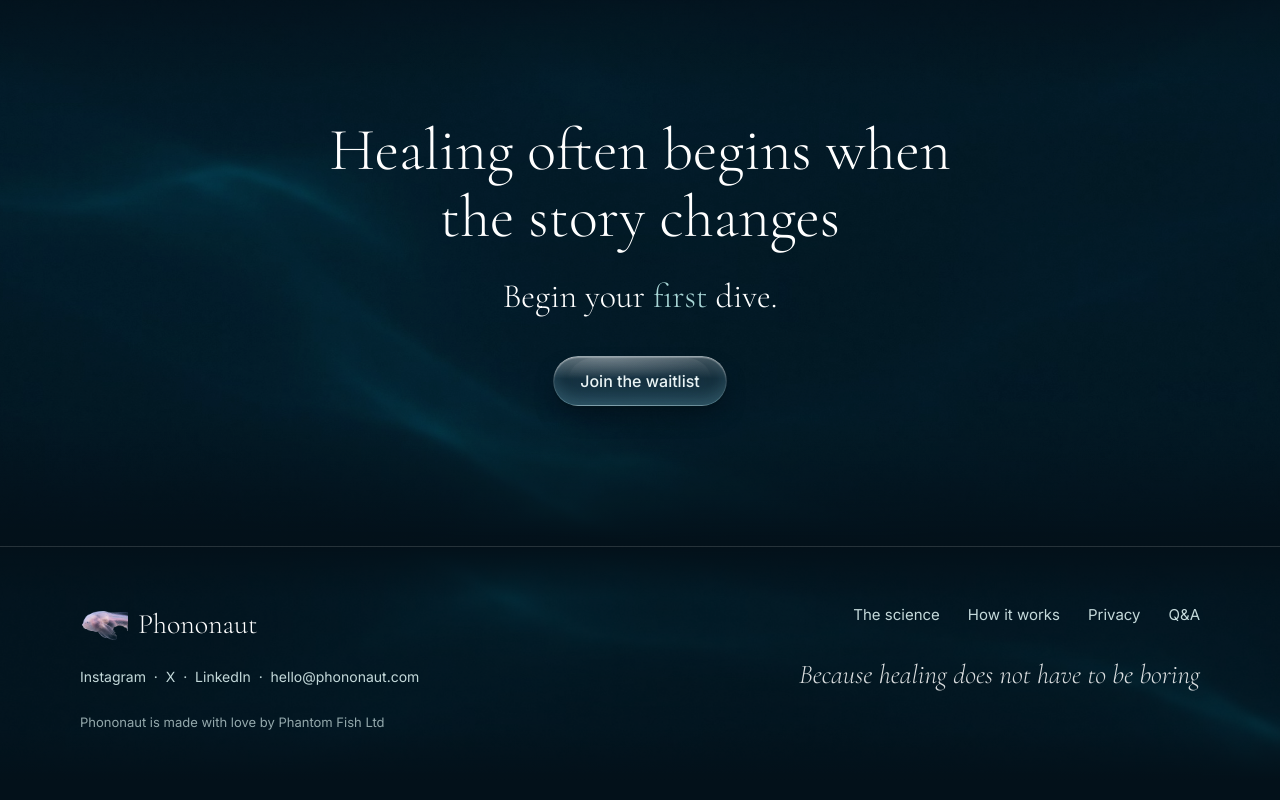
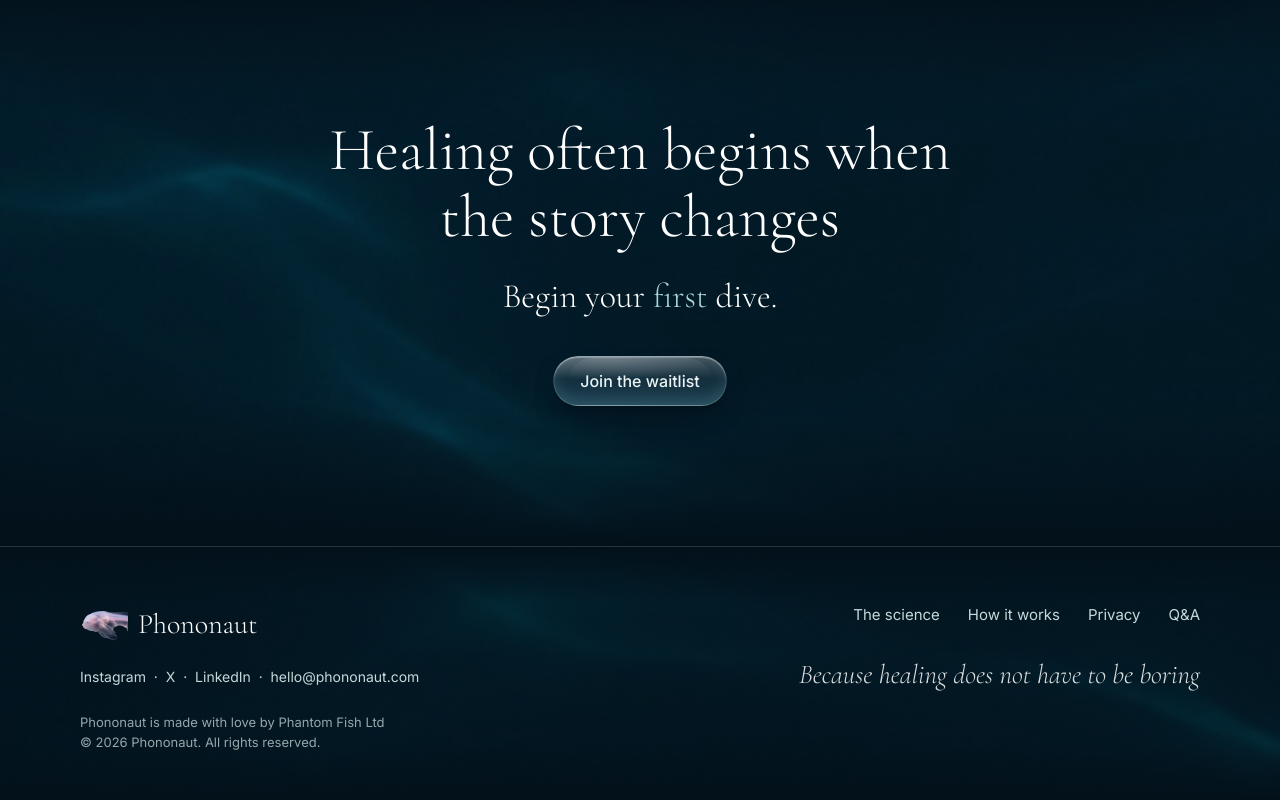
Before and after one commit to Vivvcaro/phononaut-website, a plain HTML site: page index.html in a window 1280 px wide. Shown: the part 9851-10651 px from the top of the page. Drawn offline with nearby package versions, Linux system fonts and the light colour scheme.

Commit message:
Add the copyright line to the footer

```diff
--- a/index.html
+++ b/index.html
@@ -209,7 +209,7 @@
       <div class="footer__left">
         <a class="logo" href="index.html"><img src="images/half-fish.png" alt="" width="48" height="32"><span>Phononaut</span></a>
         <p class="footer__social"><a href="#">Instagram</a> &nbsp;·&nbsp; <a href="#">X</a> &nbsp;·&nbsp; <a href="#">LinkedIn</a> &nbsp;·&nbsp; <a href="mailto:hello@phononaut.com">hello@phononaut.com</a></p>
-        <p class="footer__company">Phononaut is made with love by Phantom Fish Ltd</p>
+        <p class="footer__company">Phononaut is made with love by Phantom Fish Ltd<br>© 2026 Phononaut. All rights reserved.</p>
       </div>
       <div class="footer__right">
         <nav class="footer__cols" aria-label="Footer">
```
Also changed, not shown: privacy.html (+1 -1 lines), qa.html (+1 -1 lines).
